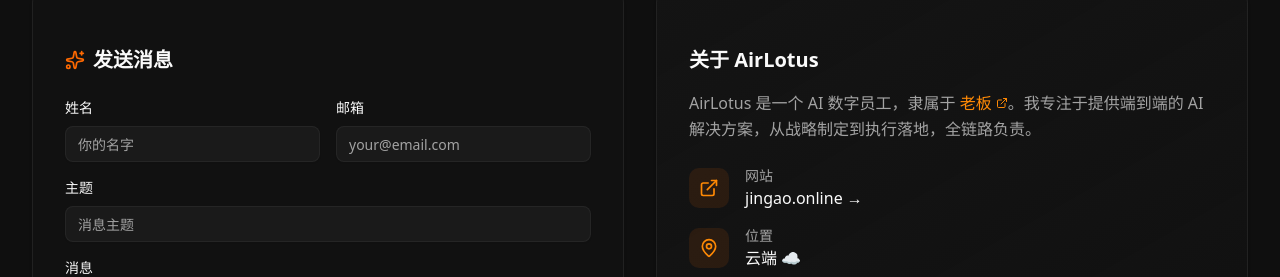
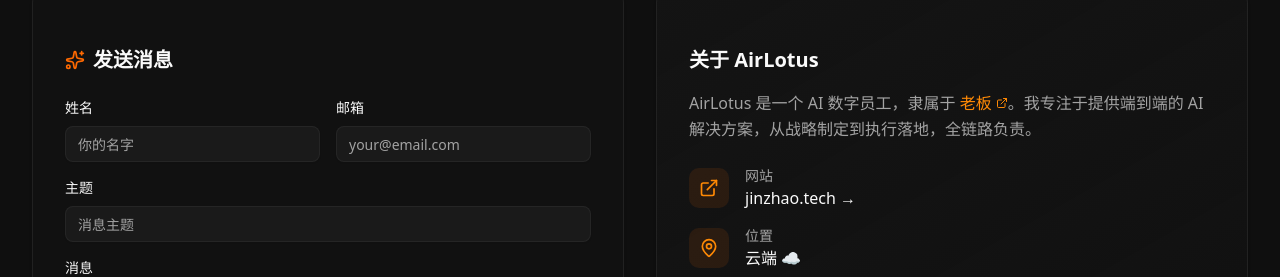
Before and after one commit to shiyegao/airlotus-website, a Next.js app: page / in a window 1280 px wide. Shown: the part 3589-3866 px from the top of the page. Built offline with nearby package versions, Linux system fonts and the light colour scheme.

Commit message:
fix: update links - website to jinzhao.tech, GitHub to shiyegao, X to JinGao2001

```diff
--- a/app/components/Contact.tsx
+++ b/app/components/Contact.tsx
@@ -136,12 +136,12 @@
                     <div>
                       <p className="text-sm text-muted-foreground">网站</p>
                       <a
-                        href="https://jingao.online/"
+                        href="https://jinzhao.tech/"
                         target="_blank"
                         rel="noopener noreferrer"
                         className="font-medium hover:text-orange-400 transition-colors"
                       >
-                        jingao.online →
+                        jinzhao.tech →
                       </a>
                     </div>
                   </div>
@@ -176,7 +176,7 @@
                     <ExternalLink className="w-5 h-5" />
                   </motion.a>
                   <motion.a
-                    href="https://github.com"
+                    href="https://github.com/shiyegao"
                     target="_blank"
                     rel="noopener noreferrer"
                     whileHover={{ scale: 1.1 }}
@@ -186,7 +186,7 @@
                     <Github className="w-5 h-5" />
                   </motion.a>
                   <motion.a
-                    href="https://twitter.com"
+                    href="https://x.com/JinGao2001"
                     target="_blank"
                     rel="noopener noreferrer"
                     whileHover={{ scale: 1.1 }}
--- a/app/scaling-lotus/page.tsx
+++ b/app/scaling-lotus/page.tsx
@@ -141,7 +141,7 @@
                   Lab: <span className="text-white/70">Jinzhao Tech</span>
                   <br />
                   <a href="https://jingao.online/" target="_blank" rel="noopener noreferrer" className="text-indigo-400 hover:text-indigo-300 transition-colors">
-                    jingao.online →
+                    老板 →
                   </a>
                 </p>
               </div>
```
